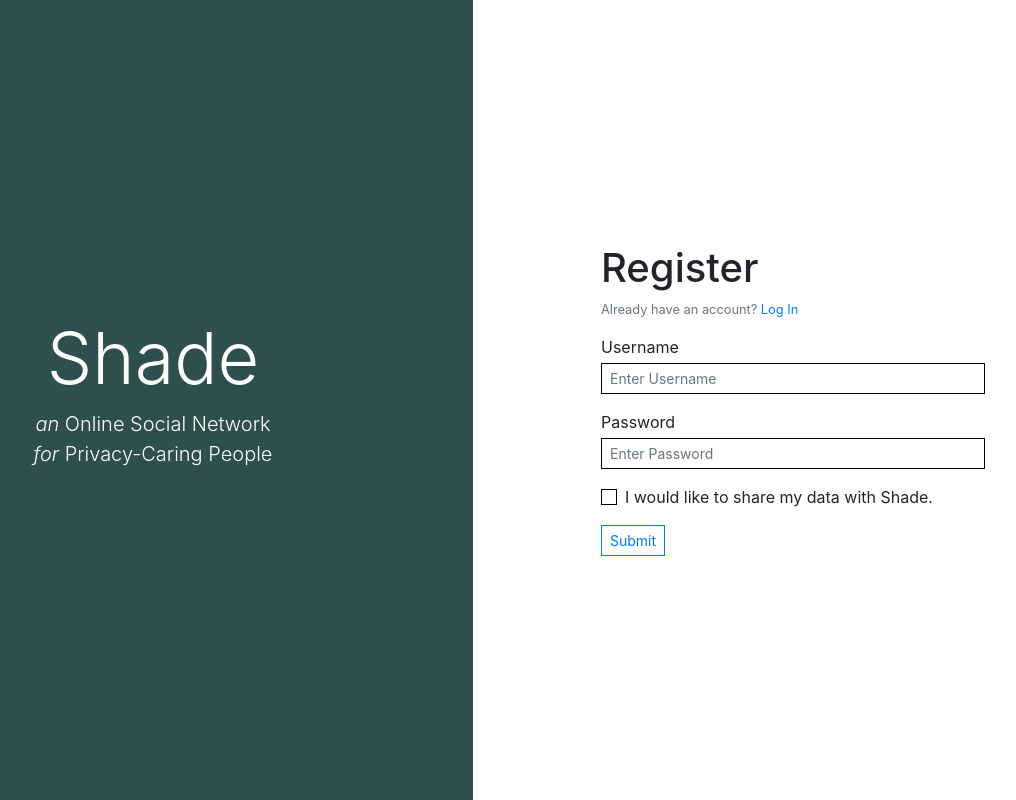
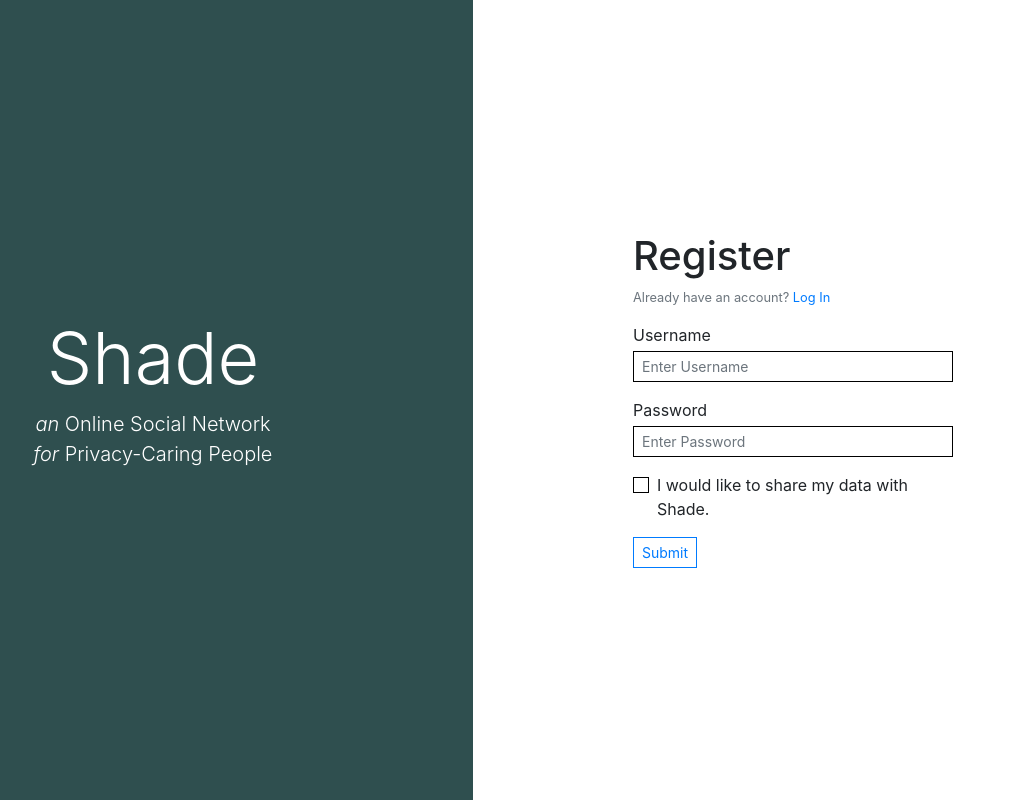
Before and after one commit to abhaykumarvats/shade, a Node server app: page /register in a window 1280 px wide. Shown: the whole page, without its empty margins (167-1183 px from the left). Run offline with Node 20, Linux system fonts and the light colour scheme; some libraries are stand-ins or nearby versions.

Commit message:
Change flex form widths on different screens

```diff
--- a/public/css/form.css
+++ b/public/css/form.css
@@ -59,7 +59,7 @@ button {
 
 /* Set form width */
 #flex-form {
-  width: 60%;
+  width: 50%;
 }
 
 /* Hide small screen heading */
@@ -99,6 +99,6 @@ button {
 
   /* Set form width */
   #flex-form {
-    width: 80%;
+    width: 75%;
   }
 }
```
